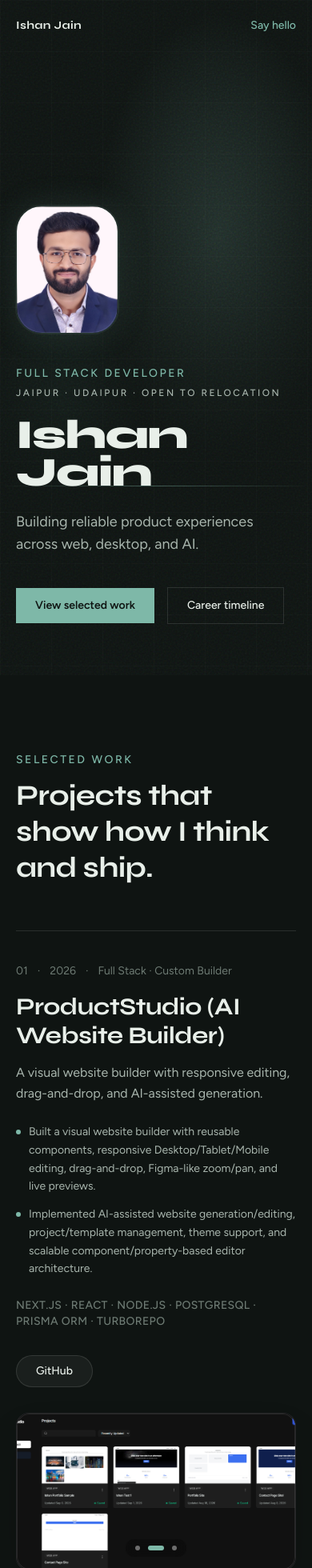
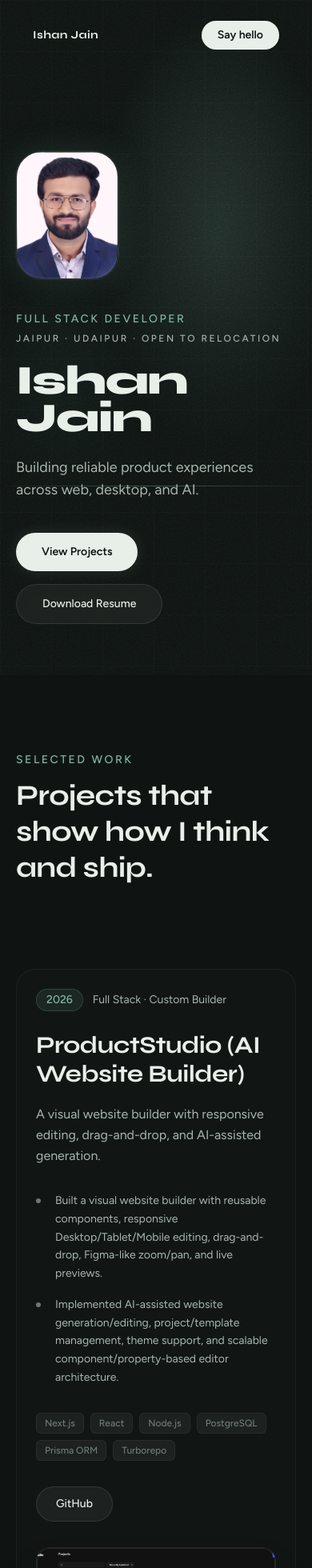
Before and after one commit to ishanjainkl-sys/ishanjain1408, a React (Vite) app: page / in a window 390 px wide. Shown: the top 1960 px of the page at 80% size. Built offline with nearby package versions, Linux system fonts and the light colour scheme.

Commit message:
feat: add core portfolio UI components and styling

```diff
--- a/src/components/Hero.tsx
+++ b/src/components/Hero.tsx
@@ -107,15 +107,18 @@ export function Hero() {
           >
             <a
               href="#work"
-              className="inline-flex items-center justify-center bg-sage px-6 py-3 text-sm font-semibold text-ink transition-[transform,background] duration-300 hover:bg-mist hover:-translate-y-0.5"
+              className="group relative inline-flex items-center justify-center overflow-hidden rounded-full bg-mist px-8 py-3.5 text-sm font-semibold text-ink shadow-[0_0_20px_rgba(255,255,255,0.1)] transition-all hover:scale-105 active:scale-95"
             >
-              View selected work
+              <span className="relative z-10">View Projects</span>
+              <div className="absolute inset-0 bg-gradient-to-r from-sage to-sage-deep opacity-0 transition-opacity duration-300 group-hover:opacity-15"></div>
             </a>
             <a
-              href="#experience"
-              className="inline-flex items-center justify-center border border-line px-6 py-3 text-sm font-medium text-mist transition-[border-color,color,transform] duration-300 hover:border-sage/50 hover:text-sage hover:-translate-y-0.5"
+              href="/resume.pdf"
+              target="_blank"
+              rel="noreferrer"
+              className="group inline-flex items-center justify-center rounded-full border border-white/10 bg-white/5 px-8 py-3.5 text-sm font-medium text-mist backdrop-blur-sm transition-all hover:border-sage/50 hover:bg-white/10 hover:text-sage hover:shadow-[0_0_20px_rgba(126,184,168,0.15)] active:scale-95"
             >
-              Career timeline
+              Download Resume
             </a>
           </motion.div>
         </div>
--- a/src/components/Nav.tsx
+++ b/src/components/Nav.tsx
@@ -20,16 +20,18 @@ export function Nav() {
 
   return (
     <header
-      className={`fixed inset-x-0 top-0 z-50 transition-[background,border-color,backdrop-filter] duration-300 ${
-        scrolled
-          ? 'border-b border-line bg-ink/80 backdrop-blur-md'
-          : 'border-b border-transparent bg-transparent'
-      }`}
+      className="fixed inset-x-0 top-4 z-50 flex justify-center px-4 md:top-6"
     >
-      <nav className="section-pad mx-auto flex h-16 max-w-[1200px] items-center justify-between gap-6">
+      <nav
+        className={`flex h-14 w-full max-w-[1200px] items-center justify-between gap-6 px-6 transition-all duration-300 md:w-auto md:min-w-[500px] md:rounded-full ${
+          scrolled
+            ? 'rounded-2xl border border-white/10 bg-ink/70 shadow-[0_8px_32px_rgba(0,0,0,0.2)] backdrop-blur-xl'
+            : 'rounded-2xl border border-transparent bg-transparent'
+        }`}
+      >
         <a
           href="#top"
-          className="font-display text-sm font-700 tracking-wide text-mist transition-colors hover:text-sage"
+          className="font-display text-sm tracking-wide text-mist transition-colors hover:text-sage"
           style={{ fontWeight: 700 }}
         >
           {profile.name}
@@ -40,7 +42,7 @@ export function Nav() {
             <li key={link.href}>
               <a
                 href={link.href}
-                className="text-sm text-mist-dim transition-colors hover:text-mist"
+                className="text-sm text-mist-dim transition-colors hover:text-mist hover:drop-shadow-[0_0_8px_rgba(255,255,255,0.3)]"
               >
                 {link.label}
               </a>
@@ -50,9 +52,10 @@ export function Nav() {
 
         <a
           href={`mailto:${profile.email}`}
-          className="text-sm font-medium text-sage transition-colors hover:text-mist"
+          className="group relative flex h-9 items-center justify-center overflow-hidden rounded-full bg-mist px-5 text-sm font-semibold text-ink transition-all hover:scale-105 active:scale-95"
         >
-          Say hello
+          <span className="relative z-10">Say hello</span>
+          <div className="absolute inset-0 bg-gradient-to-r from-sage to-sage-deep opacity-0 transition-opacity duration-300 group-hover:opacity-10"></div>
         </a>
       </nav>
     </header>
--- a/src/components/Work.tsx
+++ b/src/components/Work.tsx
@@ -24,7 +24,7 @@ export function Work() {
           </h2>
         </motion.div>
 
-        <ul className="flex flex-col gap-16 md:gap-24 py-10 border-t border-line">
+        <ul className="flex flex-col gap-16 py-12 md:gap-24 md:py-20">
           {projects.map((project, index) => (
             <motion.li
               key={project.id}
@@ -33,80 +33,90 @@ export function Work() {
               viewport={{ once: true, margin: '-100px' }}
               transition={{
                 duration: 0.6,
-                delay: index * 0.1,
+                delay: 0.1,
                 ease: [0.22, 1, 0.36, 1],
               }}
-              className={`group grid gap-8 md:gap-16 items-center ${project.image ? 'md:grid-cols-2' : 'md:grid-cols-1'}`}
+              className={`group relative grid items-center gap-8 rounded-3xl border border-white/5 bg-white/[0.01] p-6 transition-all hover:bg-white/[0.02] md:gap-16 md:p-10 ${project.image || project.images ? 'md:grid-cols-2' : 'md:grid-cols-1'}`}
             >
+              <div className="absolute inset-0 -z-10 rounded-3xl bg-gradient-to-br from-sage/5 via-transparent to-transparent opacity-0 transition-opacity duration-500 group-hover:opacity-100"></div>
+
               {/* Text Side */}
-              <div className={`flex flex-col ${index % 2 === 1 && project.image ? 'md:order-2' : ''}`}>
-                <div className="mb-4 flex flex-wrap items-baseline gap-x-3 gap-y-1 text-sm text-mist-faint">
-                  <span>{String(index + 1).padStart(2, '0')}</span>
-                  <span aria-hidden>·</span>
-                  <span>{project.year}</span>
-                  <span aria-hidden>·</span>
-                  <span>{project.role}</span>
+              <div className={`flex h-full flex-col ${index % 2 === 1 && (project.image || project.images) ? 'md:order-2' : ''}`}>
+                <div className="mb-6 flex flex-wrap items-center gap-x-3 gap-y-2 text-sm">
+                  <span className="flex h-7 items-center rounded-full border border-sage/20 bg-sage/10 px-3 font-medium text-sage">
+                    {project.year}
+                  </span>
+                  <span className="text-mist-dim">{project.role}</span>
                 </div>
+
                 <h3
                   className="font-display text-3xl tracking-[-0.02em] text-mist transition-colors duration-300 group-hover:text-sage md:text-4xl"
                   style={{ fontWeight: 700 }}
                 >
                   {project.title}
                 </h3>
-                <p className="mt-4 mb-6 text-base leading-relaxed text-mist-dim md:text-lg">
+
+                <p className="mt-5 mb-8 text-base leading-relaxed text-mist-dim md:text-lg">
                   {project.summary}
                 </p>
 
-                <ul className="space-y-3 mb-6">
+                <ul className="mb-8 space-y-4">
                   {project.highlights.map((item) => (
                     <li
                       key={item}
-                      className="flex gap-3 text-sm leading-relaxed text-mist-dim md:text-base relative pl-4"
+                      className="relative pl-6 text-sm leading-relaxed text-mist-dim md:text-base"
                     >
-                      <span className="absolute left-0 top-2 h-1.5 w-1.5 shrink-0 rounded-full bg-sage" aria-hidden />
-                      <span>{item}</span>
+                      <div className="absolute left-0 top-2 h-1.5 w-1.5 rounded-full bg-mist-faint transition-colors group-hover:bg-sage"></div>
+                      {item}
                     </li>
                   ))}
                 </ul>
 
-                <p className="text-sm font-medium text-mist-faint tracking-wide uppercase mb-8">
-                  {project.stack.join(' · ')}
+                <div className="mt-auto flex flex-col gap-6">
+                  <p className="flex flex-wrap gap-2 text-xs font-medium text-mist-faint">
+                    {project.stack.map(tech => (
+                      <span key={tech} className="rounded-md border border-white/5 bg-white/5 px-2.5 py-1">
+                        {tech}
+                      </span>
+                    ))}
                   </p>
 
                   {project.links.length > 0 && (
-                  <div className="flex flex-wrap gap-4 mt-auto">
+                    <div className="flex flex-wrap gap-4 pt-2">
                       {project.links.map((link) => (
                         <a
                           key={link.href + link.label}
                           href={link.href}
                           target="_blank"
                           rel="noreferrer"
-                        className="inline-flex h-10 items-center justify-center rounded-full bg-mist/5 px-6 text-sm font-medium text-mist transition-colors hover:bg-sage/20 hover:text-sage border border-line"
+                          className="group/btn relative inline-flex h-11 items-center justify-center overflow-hidden rounded-full border border-white/10 bg-white/5 px-6 text-sm font-medium text-mist transition-all hover:border-sage/50 hover:bg-white/10 hover:text-sage hover:shadow-[0_0_15px_rgba(126,184,168,0.15)] active:scale-95"
                         >
-                        {link.label}
+                          <span className="relative z-10">{link.label}</span>
                         </a>
                       ))}
                     </div>
                   )}
                 </div>
+              </div>
 
-              {/* Image Side - Only render if project.image or project.images exists */}
+              {/* Image Side */}
               {(project.images?.length ?? 0) > 1 ? (
                 <div className={`relative w-full ${index % 2 === 1 ? 'md:order-1' : ''}`}>
+                  <div className="overflow-hidden rounded-2xl shadow-2xl transition-transform duration-500 ease-out group-hover:scale-[1.02]">
                     <Carousel images={project.images!} title={project.title} />
+                  </div>
                 </div>
               ) : project.image ? (
                 <div
-                  className={`relative w-full aspect-video rounded-2xl overflow-hidden border border-line bg-[#161618] transition-transform duration-500 ease-out group-hover:scale-[1.02] ${index % 2 === 1 ? 'md:order-1' : ''
-                    }`}
+                  className={`relative aspect-video w-full overflow-hidden rounded-2xl border border-white/5 bg-[#0a0c10] shadow-2xl transition-transform duration-500 ease-out group-hover:scale-[1.02] ${index % 2 === 1 ? 'md:order-1' : ''}`}
                 >
                   <img
                     src={project.image}
                     alt={project.title}
-                    className="h-full w-full object-cover object-top transition-opacity duration-300 opacity-90 group-hover:opacity-100"
+                    className="h-full w-full object-cover object-top opacity-90 transition-opacity duration-300 group-hover:opacity-100"
                     loading="lazy"
                   />
-                  <div className="absolute inset-0 ring-1 ring-inset ring-white/10 rounded-2xl pointer-events-none" />
+                  <div className="pointer-events-none absolute inset-0 rounded-2xl ring-1 ring-inset ring-white/10" />
                 </div>
               ) : null}
             </motion.li>
@@ -144,7 +154,7 @@ export function Work() {
             </p>
           </div>
 
-          <ul className="grid gap-0 border-t border-line sm:grid-cols-2">
+          <ul className="grid gap-6 sm:grid-cols-2">
             {earlierWork.map((project, index) => (
               <motion.li
                 key={project.id}
@@ -156,40 +166,47 @@ export function Work() {
                   delay: index * 0.05,
                   ease: [0.22, 1, 0.36, 1],
                 }}
-                className="border-b border-line py-7 sm:odd:pr-8 sm:even:border-l sm:even:pl-8"
+                className="group relative flex flex-col justify-between rounded-2xl border border-white/5 bg-white/[0.01] p-6 transition-all hover:bg-white/[0.03]"
               >
-                <div className="mb-2 flex flex-wrap items-baseline gap-x-2 text-sm text-mist-faint">
-                  <span>{project.year}</span>
-                  <span aria-hidden>·</span>
+                <div>
+                  <div className="mb-4 flex flex-wrap items-center gap-2 text-xs font-medium text-mist-faint">
+                    <span className="rounded bg-white/5 px-2 py-1">{project.year}</span>
                     <span>{project.role}</span>
                   </div>
                   <h4
-                  className="font-display text-xl text-mist"
+                    className="font-display text-xl text-mist group-hover:text-sage transition-colors"
                     style={{ fontWeight: 600 }}
                   >
                     {project.title}
                   </h4>
-                <p className="mt-2 text-sm leading-relaxed text-mist-dim">
+                  <p className="mt-3 text-sm leading-relaxed text-mist-dim">
                     {project.summary}
                   </p>
-                <p className="mt-3 text-xs text-mist-faint">
-                  {project.stack.join(' · ')}
+                </div>
+
+                <div className="mt-6">
+                  <p className="flex flex-wrap gap-1.5 text-[11px] font-medium text-mist-faint">
+                    {project.stack.map(tech => (
+                      <span key={tech} className="rounded border border-white/5 px-1.5 py-0.5">{tech}</span>
+                    ))}
                   </p>
+
                   {project.links.length > 0 && (
-                  <div className="mt-3 flex flex-wrap gap-3">
+                    <div className="mt-4 flex flex-wrap gap-4 pt-4 border-t border-white/5">
                       {project.links.map((link) => (
                         <a
                           key={link.href + link.label}
                           href={link.href}
                           target="_blank"
                           rel="noreferrer"
-                        className="text-sm font-medium text-sage underline-offset-4 hover:underline"
+                          className="text-sm font-medium text-sage hover:text-mist transition-colors"
                         >
                           {link.label} ↗
                         </a>
                       ))}
                     </div>
                   )}
+                </div>
               </motion.li>
             ))}
           </ul>
```
Also changed, not shown: src/components/About.tsx (+35 -17 lines), src/components/Achievements.tsx (+7 -5 lines), src/components/Contact.tsx (+21 -20 lines), src/components/Experience.tsx (+28 -23 lines), src/components/Skills.tsx (+10 -4 lines), src/index.css (+7 -0 lines). Lines whose indentation alone changed are shown as unchanged.
